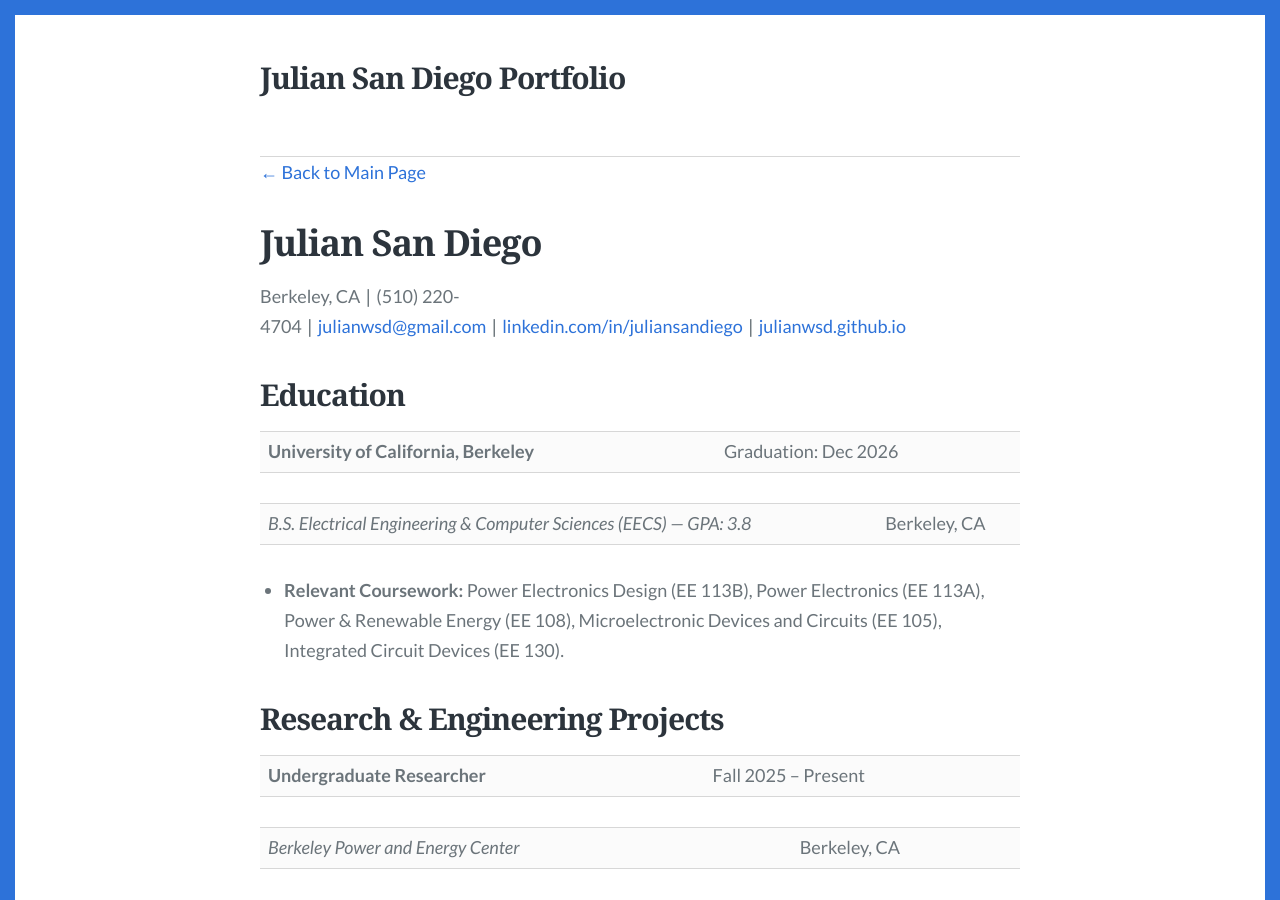
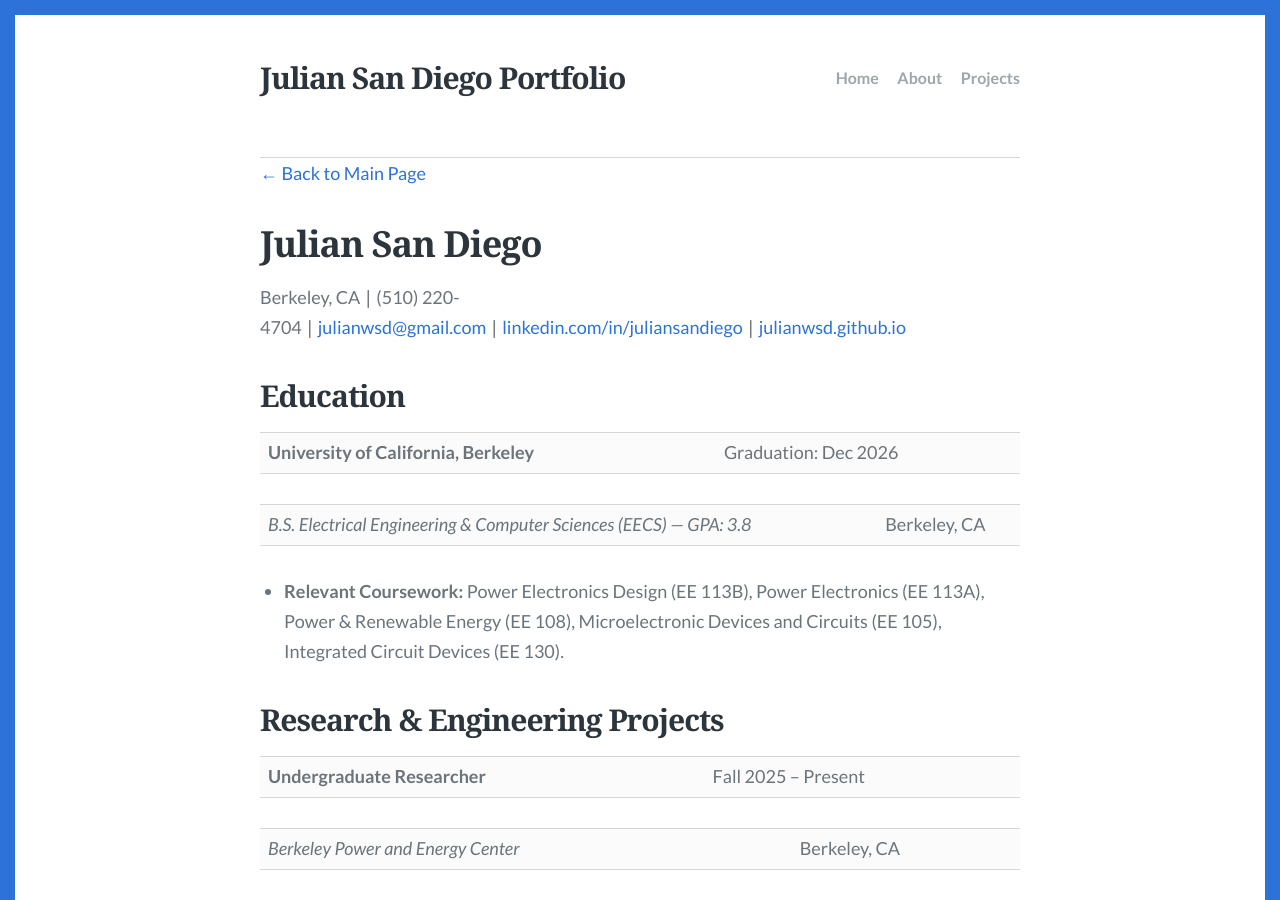
Before and after one commit to julianwsd/julianwsd.github.io, a Jekyll site: the page built from resume.md, in a window 1280 px wide and 900 px high. Built offline with Jekyll 4.4.1, drawn with Linux system fonts in a browser that asks for light colours.

Commit message:
vault backup: 2026-07-21 11:23:42

```diff
--- a/_config.yml
+++ b/_config.yml
@@ -1,3 +1,11 @@
 
 title: Julian San Diego Portfolio
 description: EE / EECS Undergraduate Researcher at UC Berkeley
+
+navigation:
+  - text: "Home"
+    url: "/"
+  - text: "About"
+    url: "/about/"
+  - text: "Projects"
+    url: "/projects/"
```
Also changed, not shown: .obsidian/workspace.json, 1 other file.
